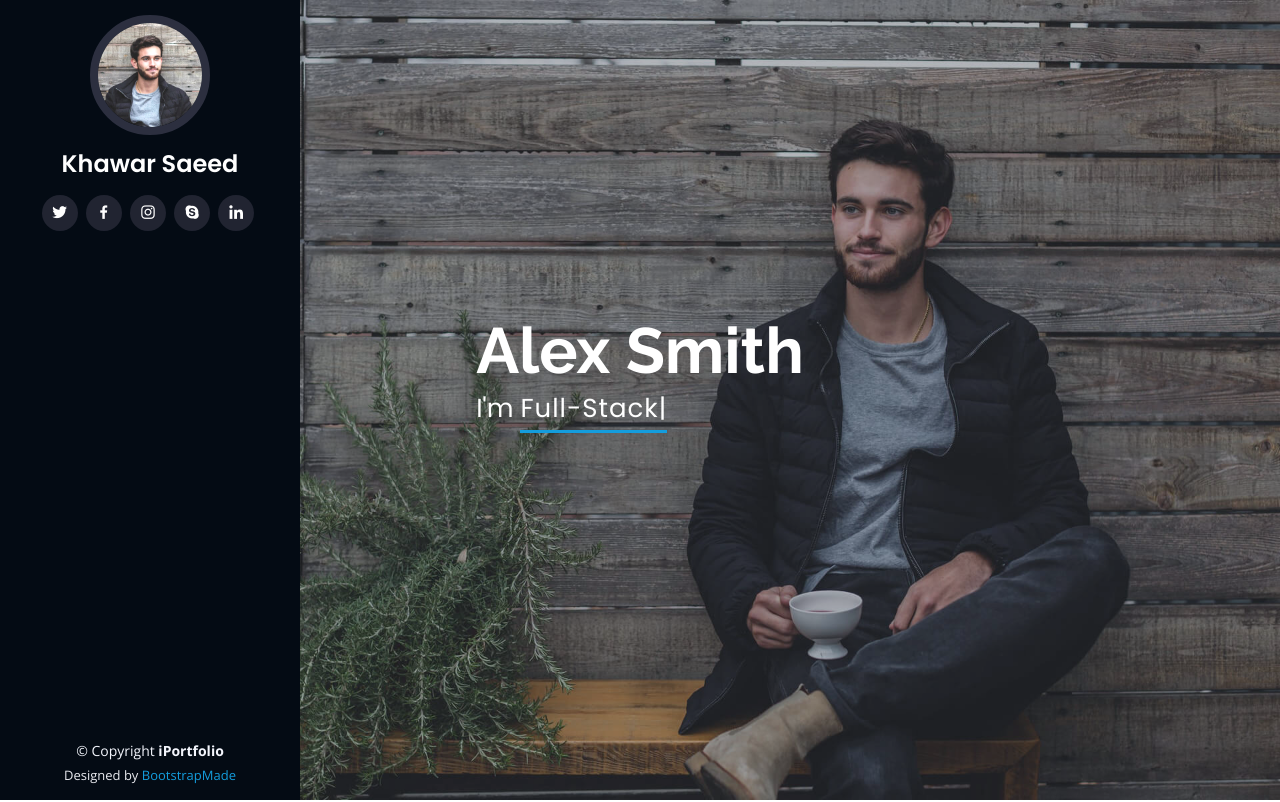
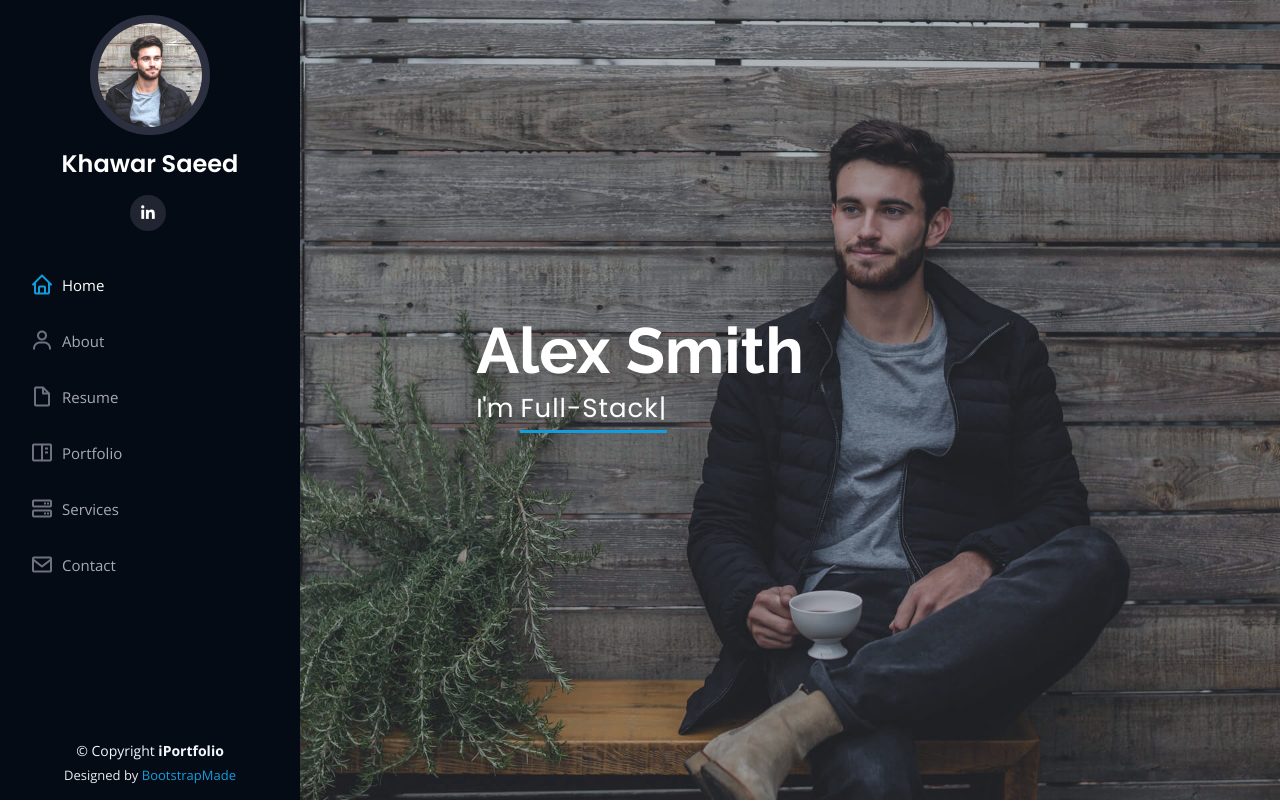
Before and after one commit to khawarOpenBots/ikhawar.github.io, a plain HTML site: page index.html in a window 1280 px wide. Shown: the top 802 px of the page. Drawn offline with nearby package versions, Linux system fonts and the light colour scheme.

Commit message:
some more changes

```diff
--- a/index.html
+++ b/index.html
@@ -48,15 +48,11 @@
         <img src="assets/img/profile-img.jpg" alt="" class="img-fluid rounded-circle">
         <h1 class="text-light"><a href="index.html">Khawar Saeed</a></h1>
         <div class="social-links mt-3 text-center">
-          <a href="#" class="twitter"><i class="bx bxl-twitter"></i></a>
-          <a href="#" class="facebook"><i class="bx bxl-facebook"></i></a>
-          <a href="#" class="instagram"><i class="bx bxl-instagram"></i></a>
-          <a href="#" class="google-plus"><i class="bx bxl-skype"></i></a>
-          <a href="#" class="linkedin"><i class="bx bxl-linkedin"></i></a>
+          <a href="https://pk.linkedin.com/in/khawar-saeed-b14566159" class="linkedin"><i class="bx bxl-linkedin"></i></a>
         </div>
       </div>
 
-      <!--<nav id="navbar" class="nav-menu navbar">
+      <nav id="navbar" class="nav-menu navbar">
         <ul>
           <li><a href="#hero" class="nav-link scrollto active"><i class="bx bx-home"></i> <span>Home</span></a></li>
           <li><a href="#about" class="nav-link scrollto"><i class="bx bx-user"></i> <span>About</span></a></li>
@@ -65,7 +61,7 @@
           <li><a href="#services" class="nav-link scrollto"><i class="bx bx-server"></i> <span>Services</span></a></li>
           <li><a href="#contact" class="nav-link scrollto"><i class="bx bx-envelope"></i> <span>Contact</span></a></li>
         </ul>
-      </nav>--><!-- .nav-menu -->
+      </nav><!-- .nav-menu -->
     </div>
   </header><!-- End Header -->
 
```
